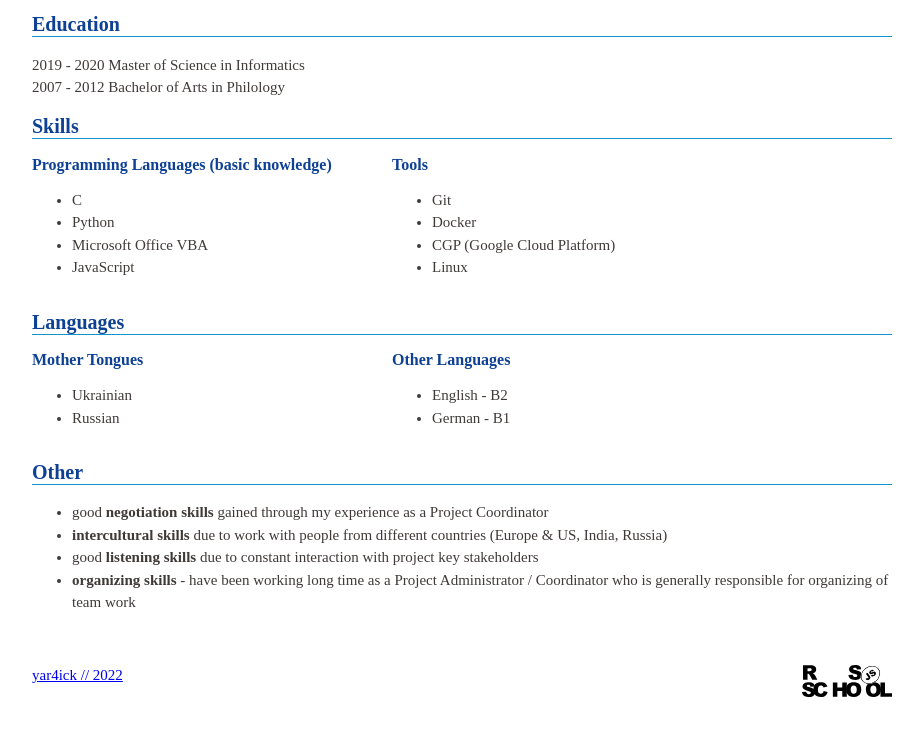
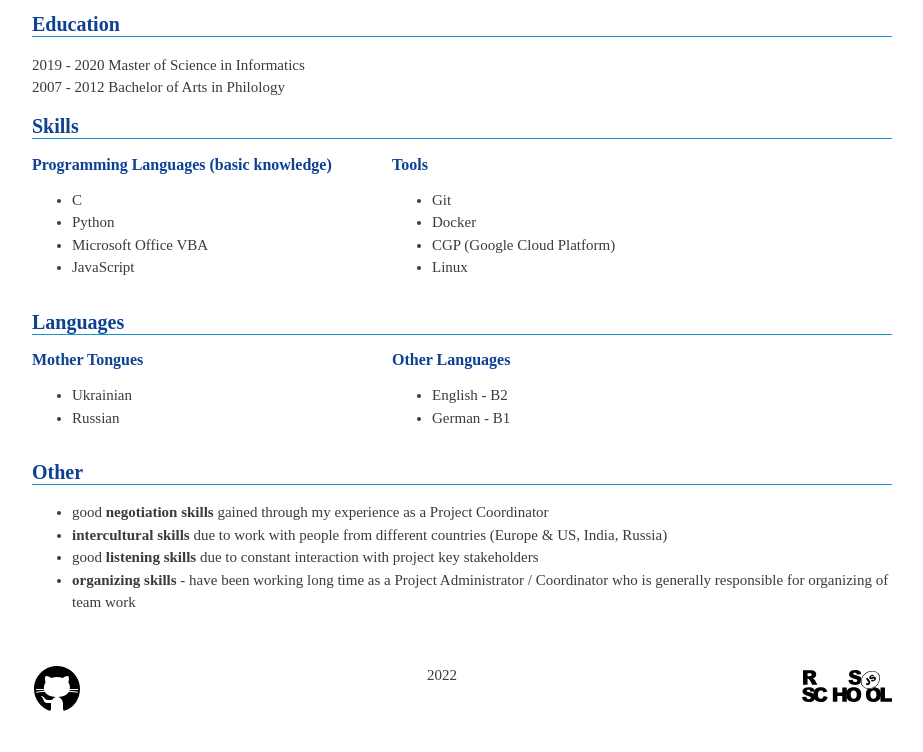
Before and after one commit to yar4ick/rsschool-cv, a plain HTML site: page index.html in a window 1280 px wide. Shown: the part 615-1367 px from the top of the page, without its empty margins (178-1101 px from the left). Before the commit the page ends 1324 px from the top, so only its background shows below. Drawn offline with Linux system fonts and the light colour scheme; a web font is replaced by a local one.

Commit message:
fix: corrected link to github and project structure

```diff
--- a/index.html
+++ b/index.html
@@ -4,7 +4,7 @@
     <meta charset="UTF-8">
     <meta http-equiv="X-UA-Compatible" content="IE=edge">
     <meta name="viewport" content="width=device-width, initial-scale=1.0">
-    <link rel="stylesheet" href="styles.css">
+    <link rel="stylesheet" href="styles/styles.css">
     <link rel="icon" href="assets/favicon.ico">
     <title>cv</title>
 </head>
@@ -117,13 +117,15 @@
             </section>
         </main>
         <footer class="footer">
-            <a class="section_text" href="https://github.com/yar4ick">
-                yar4ick // 2022
+            <a href="https://github.com/yar4ick">
+                <img class="github_logo" src="assets/img/icons8-github.svg"  alt="GitHub Logo" target="_blank" rel="noopener noreferrer">
             </a>
+            <span class="section_text">2022</span>
             <a href="https://rs.school/">
-                <img class="rc_logo" src="assets/img/rs_school_js.svg"  alt="RC Logo">
+                <img class="rc_logo" src="assets/img/rs_school_js.svg"  alt="RC Logo" target="_blank" rel="noopener noreferrer">
             </a>
         </footer>
     </div>
 </body>
-</html>
+</html
+>
--- a/styles.css
+++ b/styles/styles.css
@@ -1,11 +1,10 @@
 @font-face {
     font-family: Spline Sans;
-     src: url("assets/fonts/SplineSans-VariableFont_wght.ttf");
+     src: url("../assets/fonts/SplineSans-VariableFont_wght.ttf");
    }
 
 * {
     box-sizing: border-box;
-    /* outline: 1px solid red; */
 }
 
 html {
@@ -19,23 +18,32 @@ body {
     justify-content: space-between;
 }
 
-.container {
-    max-width: 900px;
-    margin: 0 auto;
-    color: rgb(63, 58, 56);
-    padding: 0 20px;
+img {
+    width: 200px;
+    height: auto;
 }
 
-header {
-    border: 1 px solid red;
+table {
+    border-spacing: 5px;
 }
 
 footer {
     margin-right: auto;
 }
 
-main {
-    border: 1 px solid red;
+
+.footer {
+    display: flex;
+    justify-content: space-between;
+    margin-top: 40px;
+    padding-top: 10px;
+}
+
+.container {
+    max-width: 900px;
+    margin: 0 auto;
+    color: rgb(63, 58, 56);
+    padding: 0 20px;
 }
 
 .name {
@@ -68,17 +76,8 @@ main {
     margin: 3px;
 }
 
-table {
-    border-spacing: 5px;
-}
-
 .photo {
     padding-right: 10px;
-}
-
-img {
-    width: 200px;
-    height: auto;
 }
 
 .name_contacts {
@@ -92,14 +91,15 @@ img {
 .rc_logo {
     width: 90px;
     height: auto;
+    margin-top: 5px;
 
 }
 
-.footer {
-    display: flex;
-    justify-content: space-between;
-    margin-top: 40px;
-    padding-top: 10px;
+.github_logo {
+    width: 50px;
+    height: auto;
+    margin-bottom: 30px;
+
 }
 
 .skills_languages {
```
Also changed, not shown: assets/img/icons8-github.svg (added).
